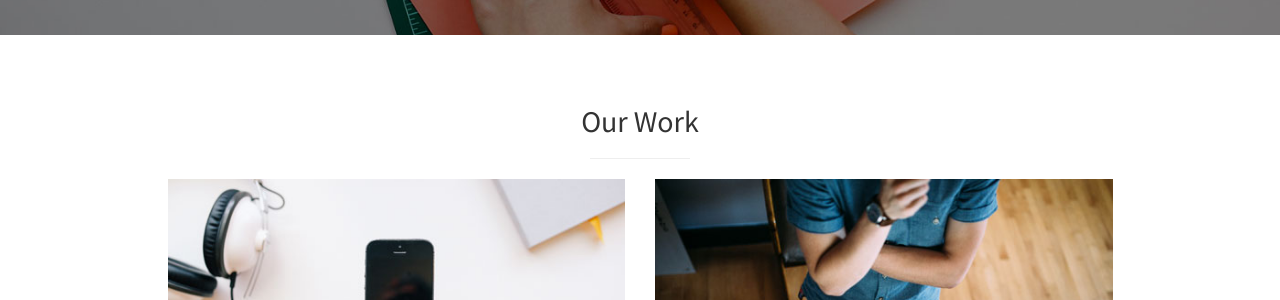
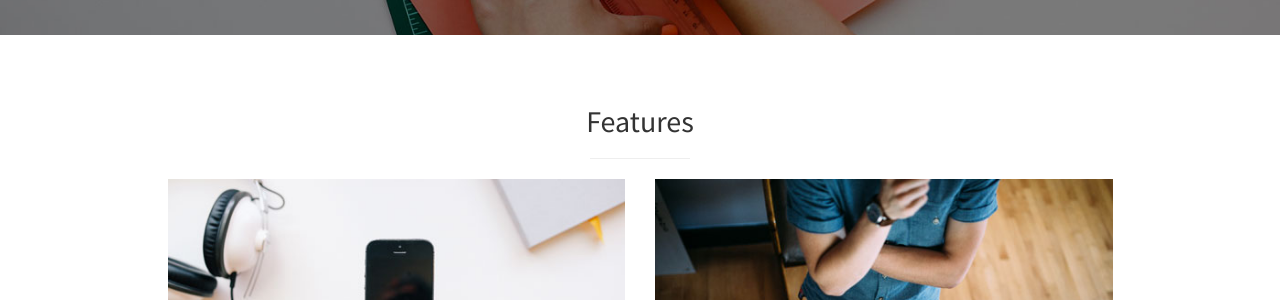
Before and after one commit to homescreenrocks/homescreenrocks.github.io, a Jekyll site: the page built from index.html, in a window 1280 px wide and 900 px high, scrolled down 1779 px. Shown: the part 158-458 px from the top of the window. Built offline with Jekyll 4.4.1, drawn with Linux system fonts in a browser that asks for light colours; some of the changed text lies outside the part shown.

Commit message:
+ fixed HTML-Proofer failures

```diff
--- a/_config.yml
+++ b/_config.yml
@@ -13,7 +13,7 @@
 email: info@homescreen.rocks
 facebook_username:
 twitter_username:
-github_username: https://github.com/homescreenrocks
+github_username: homescreenrocks
 address:
   - line:
   - line:
--- a/_includes/portfolio.html
+++ b/_includes/features.html
@@ -2,40 +2,40 @@
   <div class="container">
     <div class="row">
       <div class="col-lg-10 col-lg-offset-1 text-center">
-        <h2>Our Work</h2>
+        <h2>Features</h2>
         <hr class="small">
         <div class="row">
           <div class="col-md-6">
             <div class="portfolio-item">
               <a href="#">
-                <img class="img-portfolio img-responsive" src="img/portfolio-1.jpg">
+                <img class="img-portfolio img-responsive" alt ="feature1" src="img/portfolio-1.jpg">
               </a>
             </div>
           </div>
           <div class="col-md-6">
             <div class="portfolio-item">
               <a href="#">
-                <img class="img-portfolio img-responsive" src="img/portfolio-2.jpg">
+                <img class="img-portfolio img-responsive" alt ="feature1" src="img/portfolio-2.jpg">
               </a>
             </div>
           </div>
           <div class="col-md-6">
             <div class="portfolio-item">
               <a href="#">
-                <img class="img-portfolio img-responsive" src="img/portfolio-3.jpg">
+                <img class="img-portfolio img-responsive" alt ="feature1" src="img/portfolio-3.jpg">
               </a>
             </div>
           </div>
           <div class="col-md-6">
             <div class="portfolio-item">
               <a href="#">
-                <img class="img-portfolio img-responsive" src="img/portfolio-4.jpg">
+                <img class="img-portfolio img-responsive" alt ="feature1" src="img/portfolio-4.jpg">
               </a>
             </div>
           </div>
         </div>
         <!-- /.row (nested) -->
-        <a href="#" class="btn btn-dark">View More Items</a>
+        <a href="#" class="btn btn-dark">View More Features</a>
       </div>
       <!-- /.col-lg-10 -->
     </div>
--- a/_includes/navigation.html
+++ b/_includes/navigation.html
@@ -18,7 +18,7 @@
       <a href="#portfolio" onclick = $("#menu-close").click(); >Portfolio</a>
     </li>
     <li>
-      <a href="#contact" onclick = $("#menu-close").click(); >Contact</a>
+      <a href="#about" onclick = $("#menu-close").click(); >Contact</a>
     </li>
   </ul>
 </nav>
--- a/_layouts/front.html
+++ b/_layouts/front.html
@@ -10,7 +10,7 @@
   {% include about.html %}
   {% include services.html %}
   {% include callout.html %}
-  {% include portfolio.html %}
+  {% include features.html %}
   {% include call-to-action.html %}
   {% include map.html %}
   {% include footer.html %}
```
